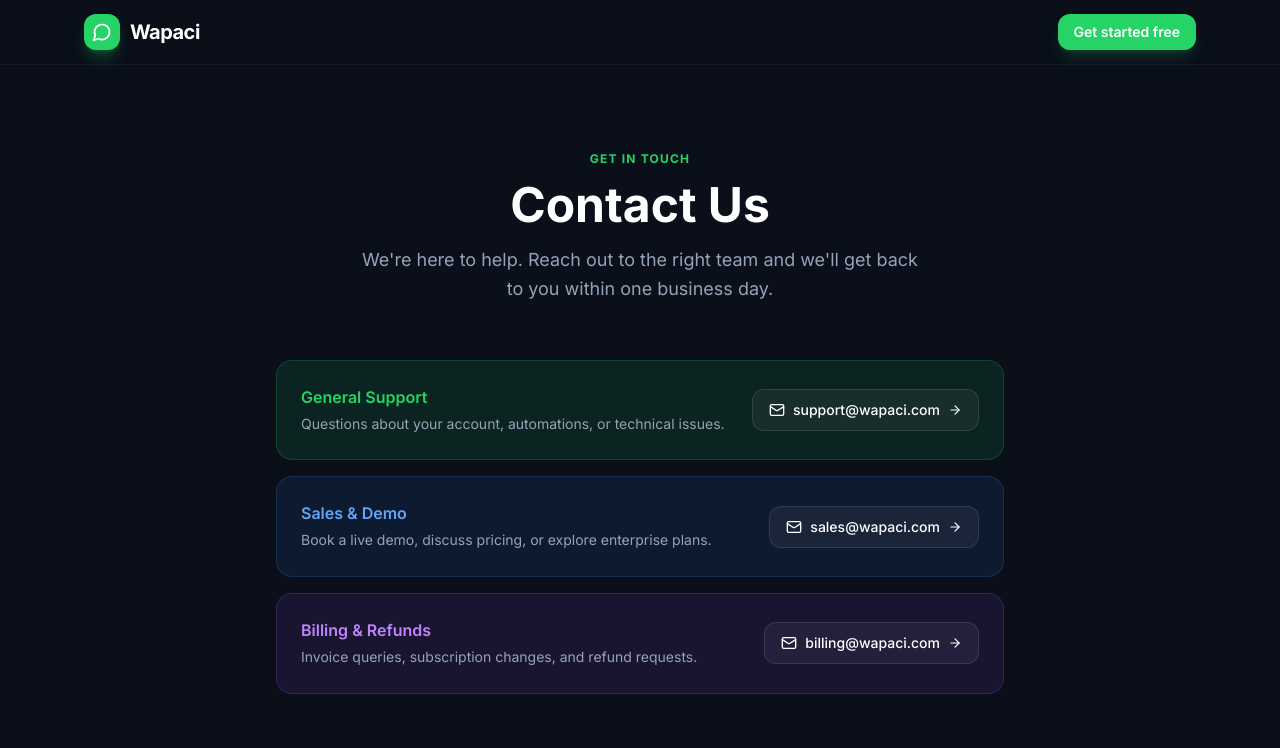
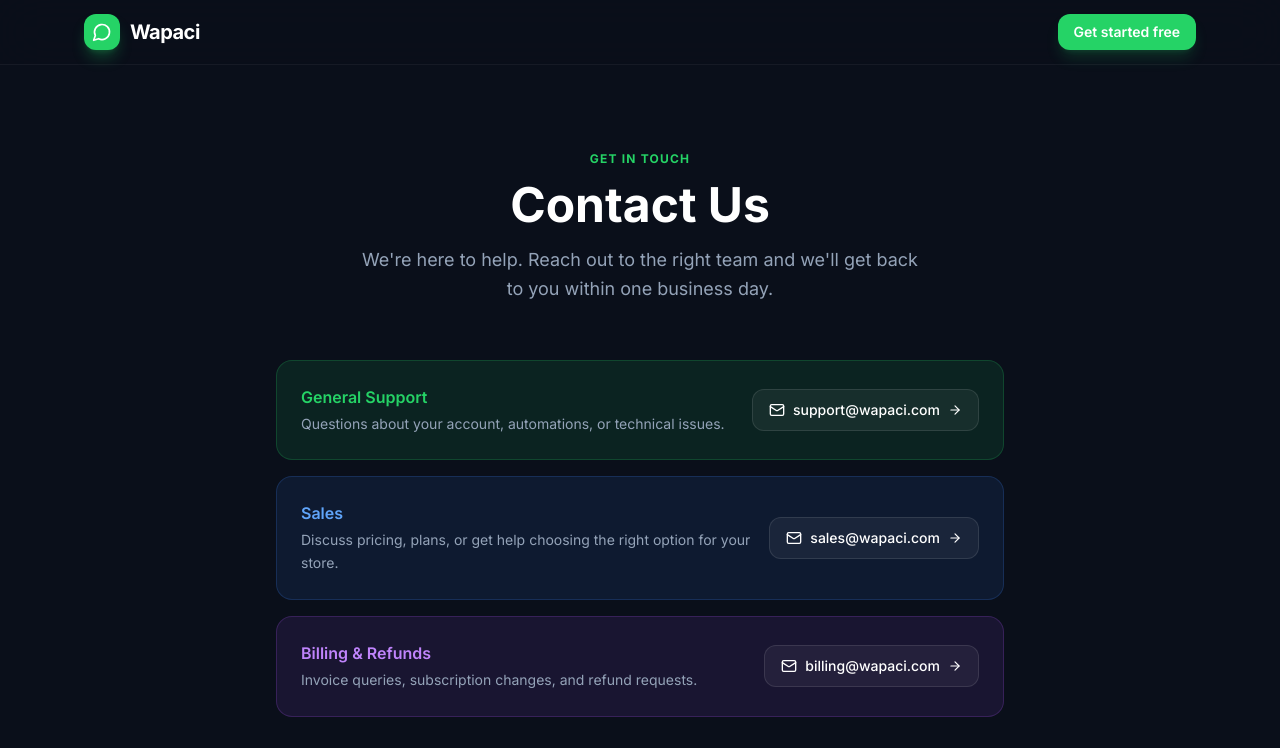
Before and after one commit to mynewstartupidea/My-first-app, a Next.js app: page /contact in a window 1280 px wide. Shown: the top 748 px of the page. Built offline with nearby package versions, Linux system fonts and the light colour scheme.

Commit message:
fix: remove Book Demo reference from contact page sales section
Co-Authored-By: Claude Sonnet 4.6 <noreply@anthropic.com>

```diff
--- a/app/contact/page.tsx
+++ b/app/contact/page.tsx
@@ -36,9 +36,9 @@ const contacts = [
     accent: 'text-[#25D366]',
   },
   {
-    label: 'Sales & Demo',
+    label: 'Sales',
     email: 'sales@wapaci.com',
-    desc: 'Book a live demo, discuss pricing, or explore enterprise plans.',
+    desc: 'Discuss pricing, plans, or get help choosing the right option for your store.',
     color: 'bg-blue-500/10 border-blue-500/20',
     accent: 'text-blue-400',
   },
```
